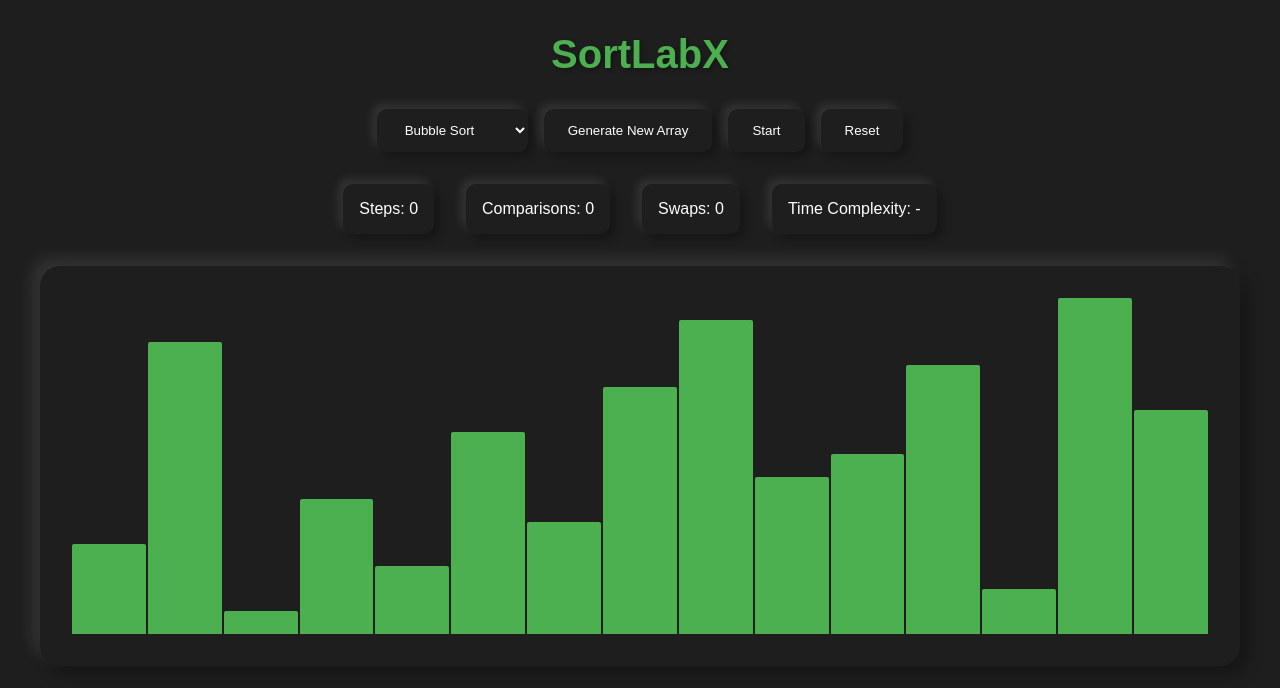
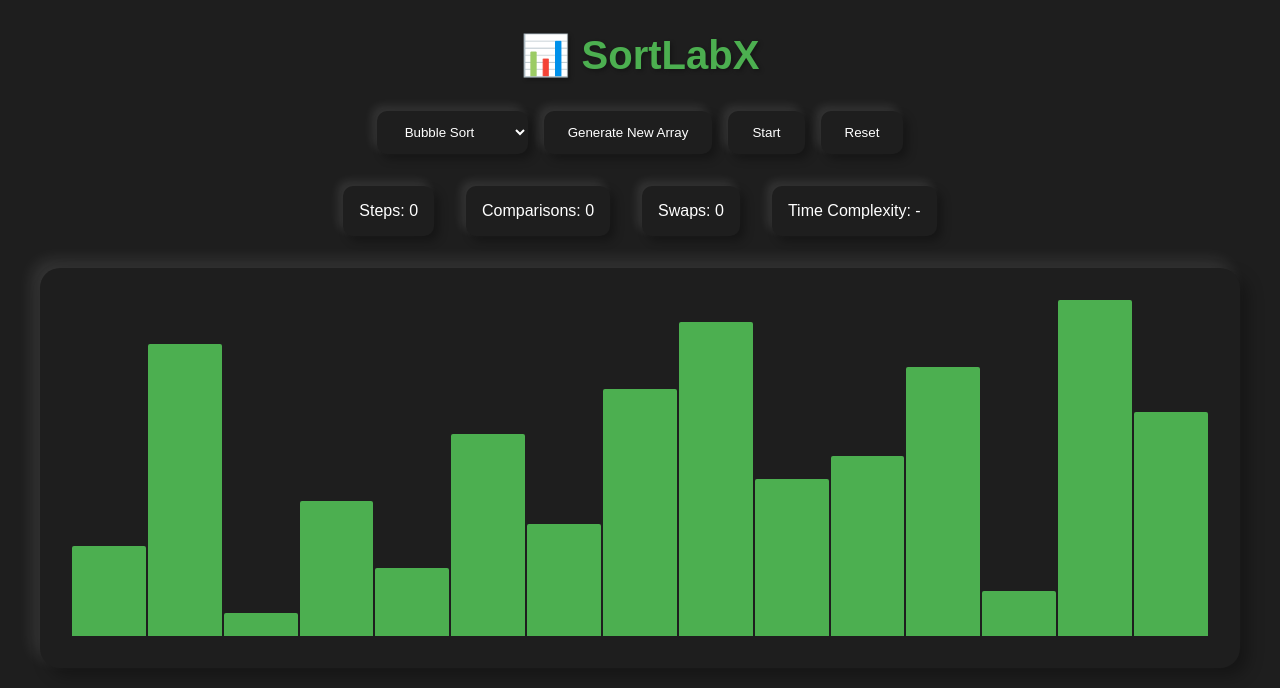
Before and after one commit to Villager-B/SortLabX, a website: page index.html in a window 1280 px wide. Drawn offline with Linux system fonts and the light colour scheme.

Commit message:
Add emoji and GitHub Pages link to project documentation
- Update README.md with emoji icons for better visual appeal
- Add GitHub Pages deployment link to README
- Update index.html title and header with emoji

```diff
--- a/index.html
+++ b/index.html
@@ -3,13 +3,13 @@
 <head>
     <meta charset="UTF-8">
     <meta name="viewport" content="width=device-width, initial-scale=1.0">
-    <title>SortLabX - Sorting Algorithm Visualization Tool</title>
+    <title>📊 SortLabX - Sorting Algorithm Visualization Tool</title>
     <link href="https://fonts.googleapis.com/css2?family=Noto+Sans:wght@400;500;700&display=swap" rel="stylesheet">
     <link rel="stylesheet" href="css/style.css">
 </head>
 <body>
     <header>
-        <h1>SortLabX</h1>
+        <h1>📊 SortLabX</h1>
     </header>
     <main>
         <div class="controls">
```
Also changed, not shown: README.md.
